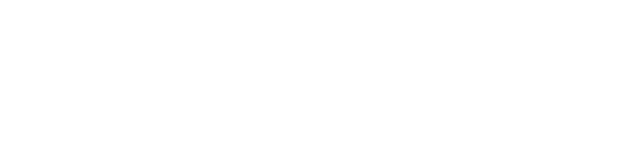
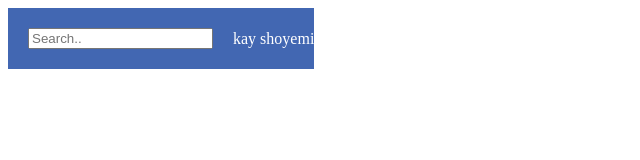
Before and after one commit to kayshoyemi/facebook-styling, a website: page index.html in a window 1280 px wide. Shown: the whole page, without its empty margins (0-640 px from the left). Drawn offline with Linux system fonts and the light colour scheme.

Commit message:
made a start on the top bar

```diff
--- a/index.html
+++ b/index.html
@@ -11,7 +11,37 @@
   <!-- main container. Everything is stored into here -->
   <body id="container">
     <!-- start of the profile. Top blue bar -->
-    <div id="profile-bar"></div>
+    <div id="profile-bar">
+      <!-- facebook logo here  -->
+
+        <!-- search bar  -->
+        <div class="search-option">
+          <input type="text" placeholder="Search.." />
+        </div>
+
+      </div>
+
+      <div class="user-name">kay shoyemi
+
+      </div>
+      <!-- friend request  -->
+      <div class="friend request">
+
+
+      </div>
+      <!-- messages -->
+      <div class="messges">
+
+      </div>
+      <!-- notifications -->
+      <div class="notifications">
+
+      </div>
+      <!-- quick help  -->
+      <div class="quick help">
+
+      </div>
+    </div>
     <!-- information about the user goes into here such as the buttons for timeline,about, update info etc. -->
     <div id="user-information"></div>
     <!-- this is the recommendations. For people they may know. -->
--- a/styles.css
+++ b/styles.css
@@ -1,3 +1,17 @@
 #container {
   display: flex;
 }
+#profile-bar {
+  display: flex;
+  background-color: #4267b2;
+  box-sizing: border-box;
+  padding: 20px;
+  align-items: space-between;
+  flex-direction: row;
+}
+.user-name {
+  display: flex;
+  align-items: center;
+  background-color: #4267b2;
+  color: white;
+}
```
